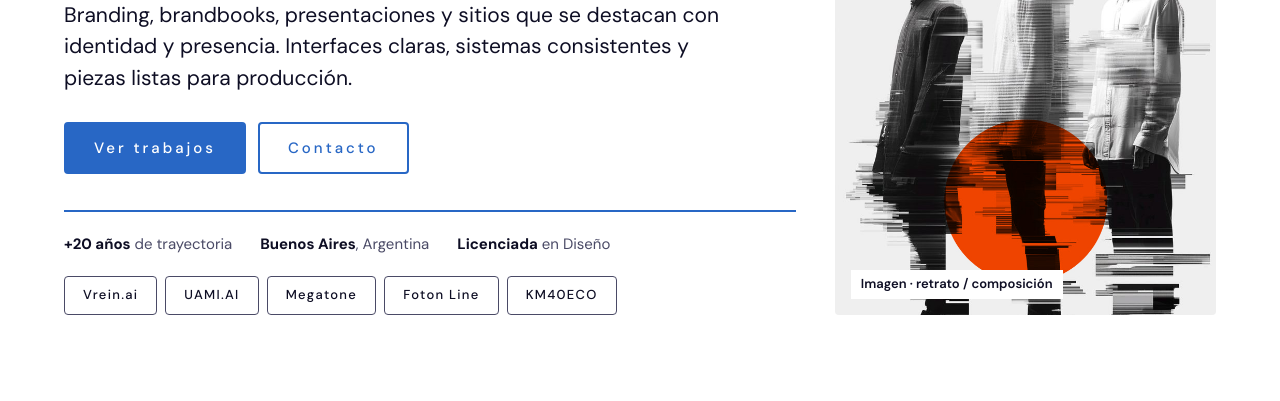
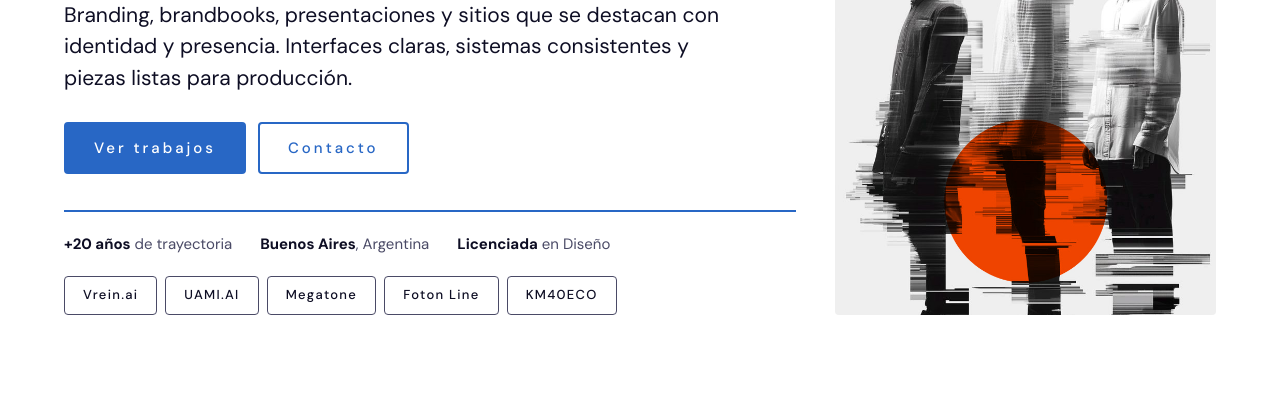
Before and after one commit to MeleSte/mi-portfolio, a plain HTML site: page index.html in a window 1280 px wide. Shown: the part 399-800 px from the top of the page. Drawn offline with Linux system fonts and the light colour scheme.

Commit message:
Update index.html

```diff
--- a/index.html
+++ b/index.html
@@ -186,7 +186,7 @@ footer a{text-decoration:none}footer a:hover{text-decoration:underline}
   <p class="facts"><span><b>+20 años</b> de trayectoria</span><span><b>Buenos Aires</b>, Argentina</span><span><b>Licenciada</b> en Diseño</span></p>
   <nav class="clients" aria-label="Proyectos destacados"><a href="#vrein">Vrein.ai</a><a href="#uami">UAMI.AI</a><a href="#megatone">Megatone</a><a href="#foton">Foton Line</a><a href="#km40">KM40ECO</a></nav>
  </div>
- <figure class="ph" style="--img:url('images/hero.jpg')"><span>Imagen · retrato / composición</span></figure>
+ <figure class="ph" style="--img:url('images/hero.jpg')"></figure>
 </div></section>
 
 <!-- TRABAJOS -->
```
